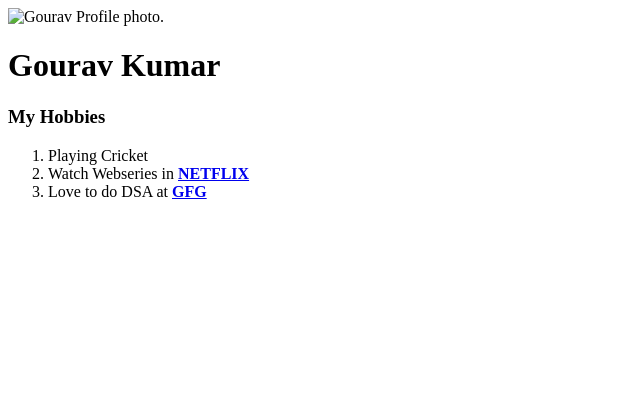
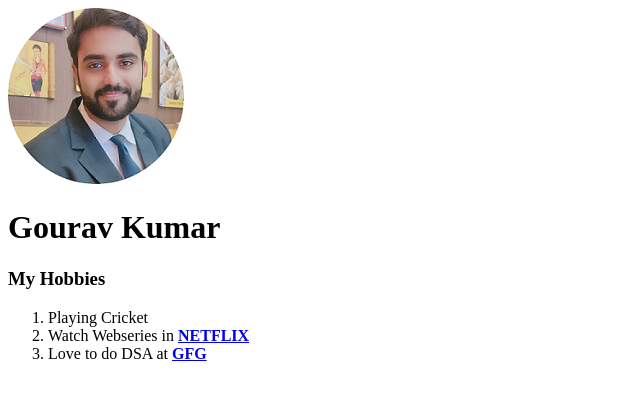
Before and after one commit to Gourav-18/CV, a plain HTML site: page hobbies.html in a window 1280 px wide. Shown: the whole page, without its empty margins (0-640 px from the left). Drawn offline with Linux system fonts and the light colour scheme.

Commit message:
Update hobbies.html

```diff
--- a/hobbies.html
+++ b/hobbies.html
@@ -5,7 +5,7 @@
     <title>My Hobbies</title>
 </head>
 <body>
-    <img src="images/Gourav-modified.png" alt="Gourav Profile photo.">
+    <img src="Gourav-modified.png" alt="Gourav Profile photo.">
     <h1>Gourav Kumar</h1>
     <h3>My Hobbies</h3>
     <ol>
```
